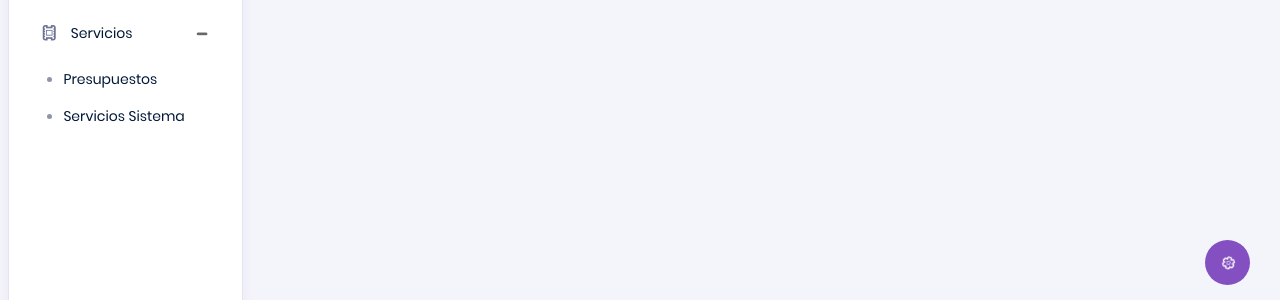
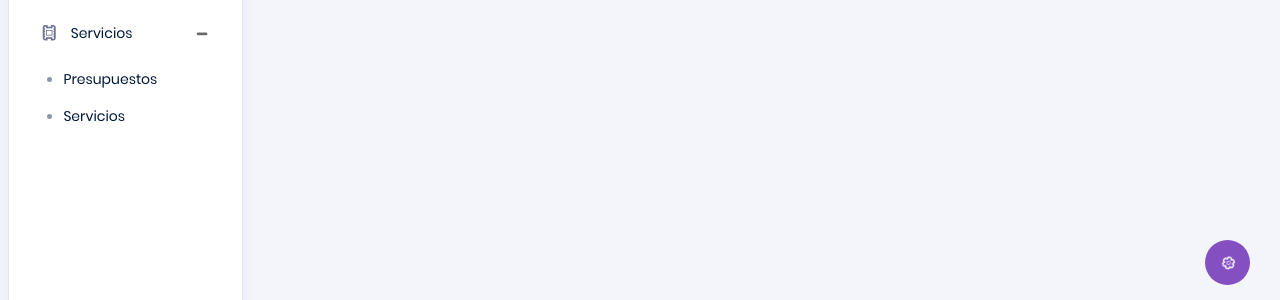
Before and after one commit to DiegoSalinaas/maria_final, a PHP site: page /main.php in a window 1280 px wide, after a click on "Mov. Compra". Shown: the part 475-775 px from the top of the page. Run offline with PHP 8.4, Linux system fonts and the light colour scheme; data comes from the database, SQL or seed files in the repository.

Commit message:
modified:   main.php

```diff
--- a/main.php
+++ b/main.php
@@ -404,7 +404,7 @@
 <!--                                    <li class="nav-item"><a class="nav-link" onclick="mostrarListarPedidoCompra(); return false;" href="#">Pedido</a></li>
                                     <li class="nav-item"><a class="nav-link" href="#" onclick="mostrarListarPresupuestoCompra(); return false;">Presupuesto</a></li>-->
                                     <li class="nav-item"><a class="nav-link" href="#" onclick="mostrarListarOrdenCompra(); return false;">Presupuestos</a></li>
-                                    <li class="nav-item"><a class="nav-link" href="#" onclick="mostrarListarFacturaCompra(); return false;">Servicios Sistema</a></li>
+                                    <li class="nav-item"><a class="nav-link" href="#" onclick="mostrarListarFacturaCompra(); return false;">Servicios</a></li>
 <!--                                    <li class="nav-item"><a class="nav-link" href="#" onclick="mostrarListarNotaCreditoCompra(); return false;">Nota de Credito</a></li>
                                     <li class="nav-item"><a class="nav-link" href="#" onclick="mostrarListarRemision(); return false;">Remision</a></li>
                                     <li class="nav-item"><a class="nav-link" href="#" onclick="mostrarListarAjusteStock(); return false;">Ajuste Stock</a></li>-->
```
